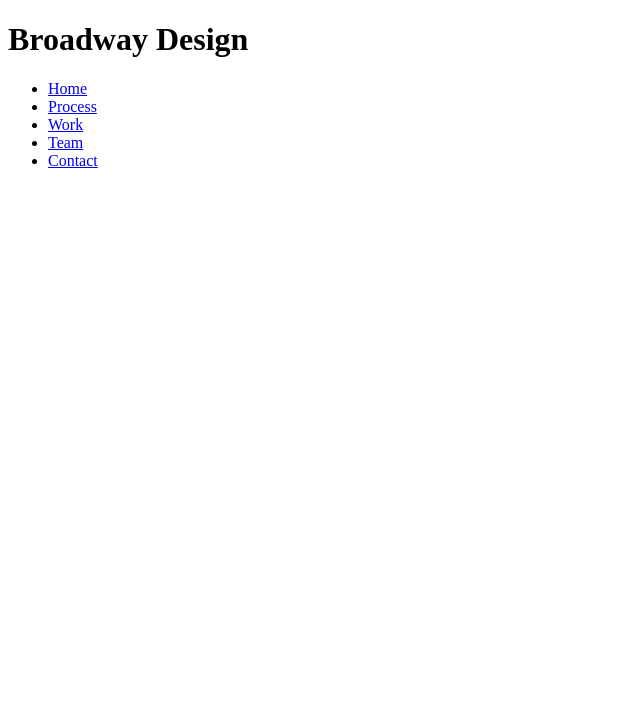
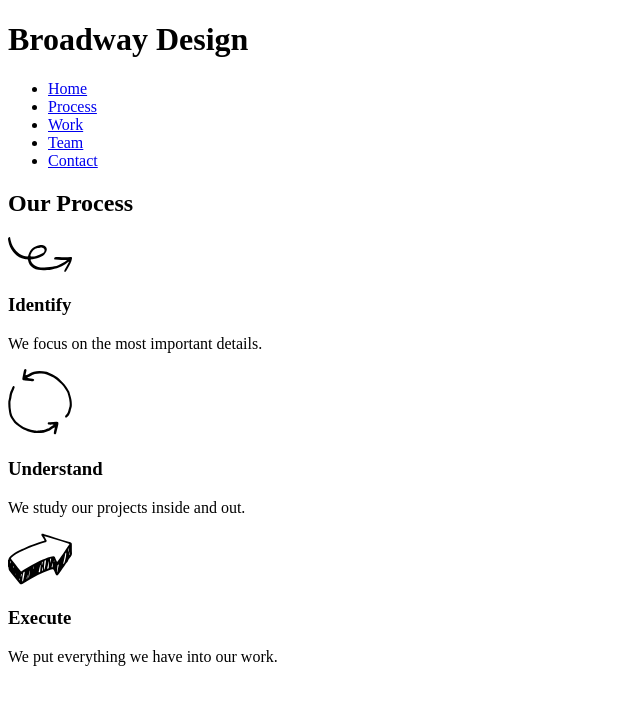
Before and after one commit to ASmith6/broadway, a plain HTML site: page index.html in a window 1280 px wide. Shown: the whole page, without its empty margins (0-640 px from the left). Drawn offline with Linux system fonts and the light colour scheme.

Commit message:
add three divs with img h3 and p tags to add content to the page

```diff
--- a/index.html
+++ b/index.html
@@ -18,5 +18,36 @@
           </ul>
         </nav>
     </header>
+    <h2>Our Process</h2>
+    <div class="">
+
+      <p>
+        <img src="resources/img/identify.svg" alt="">
+      </p>
+      <h3>Identify</h3>
+      <p>We focus on the most important details.</p>
+    </div>
+
+    <div class="">
+
+      <p>
+        <img src="resources/img/understand.svg" alt="">
+      </p>
+      <h3>Understand</h3>
+      <p>We study our projects inside and out.</p>
+    </div>
+
+    <div class="">
+
+      <p>
+        <img src="resources/img/execute.svg" alt="">
+      </p>
+      <h3>Execute</h3>
+      <p>We put everything we have into our work.</p>
+    </div>
+
+
+
+
   </body>
 </html>
```
